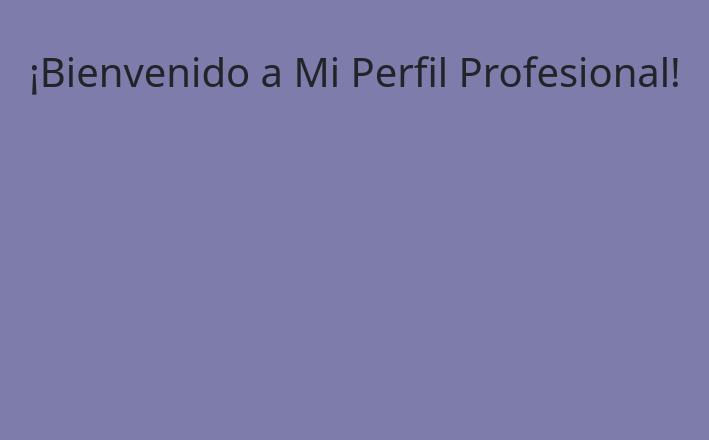
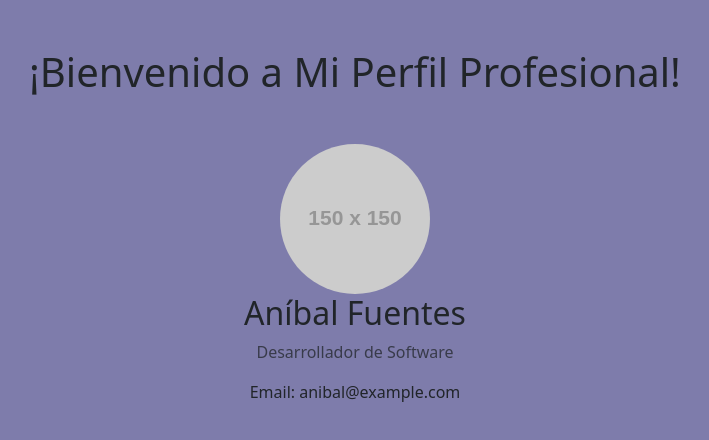
Before and after one commit to alexvacca25/perfilusuario, a plain HTML site: page index.html in a window 1280 px wide. Shown: the whole page, without its empty margins (285-994 px from the left). Drawn offline with nearby package versions, Linux system fonts and the light colour scheme; placeholder pictures from the web are drawn by us.

Commit message:
Contenido del Perfil

```diff
--- a/index.html
+++ b/index.html
@@ -9,5 +9,13 @@
 </head>
 <body>
     <h1 class="text-center mt-5">¡Bienvenido a Mi Perfil Profesional!</h1>
+
+    <div class="container text-center mt-5">
+        <img src="https://via.placeholder.com/150" class="rounded-circle" alt="Foto de Perfil">
+        <h2>Aníbal Fuentes</h2>
+        <p class="text-muted">Desarrollador de Software</p>
+        <p>Email: anibal@example.com</p>
+    </div>
+
 </body>
 </html>
```
